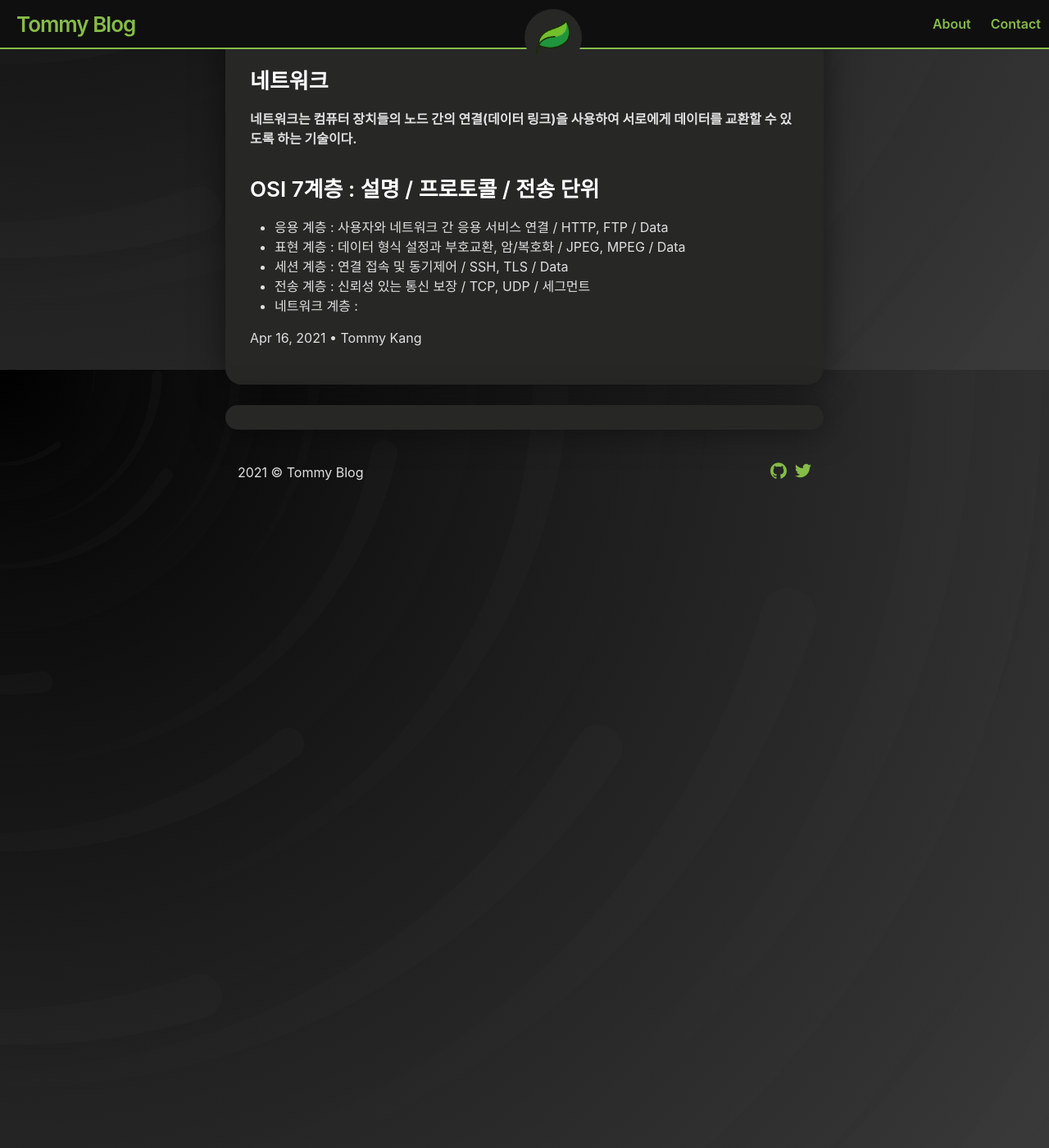
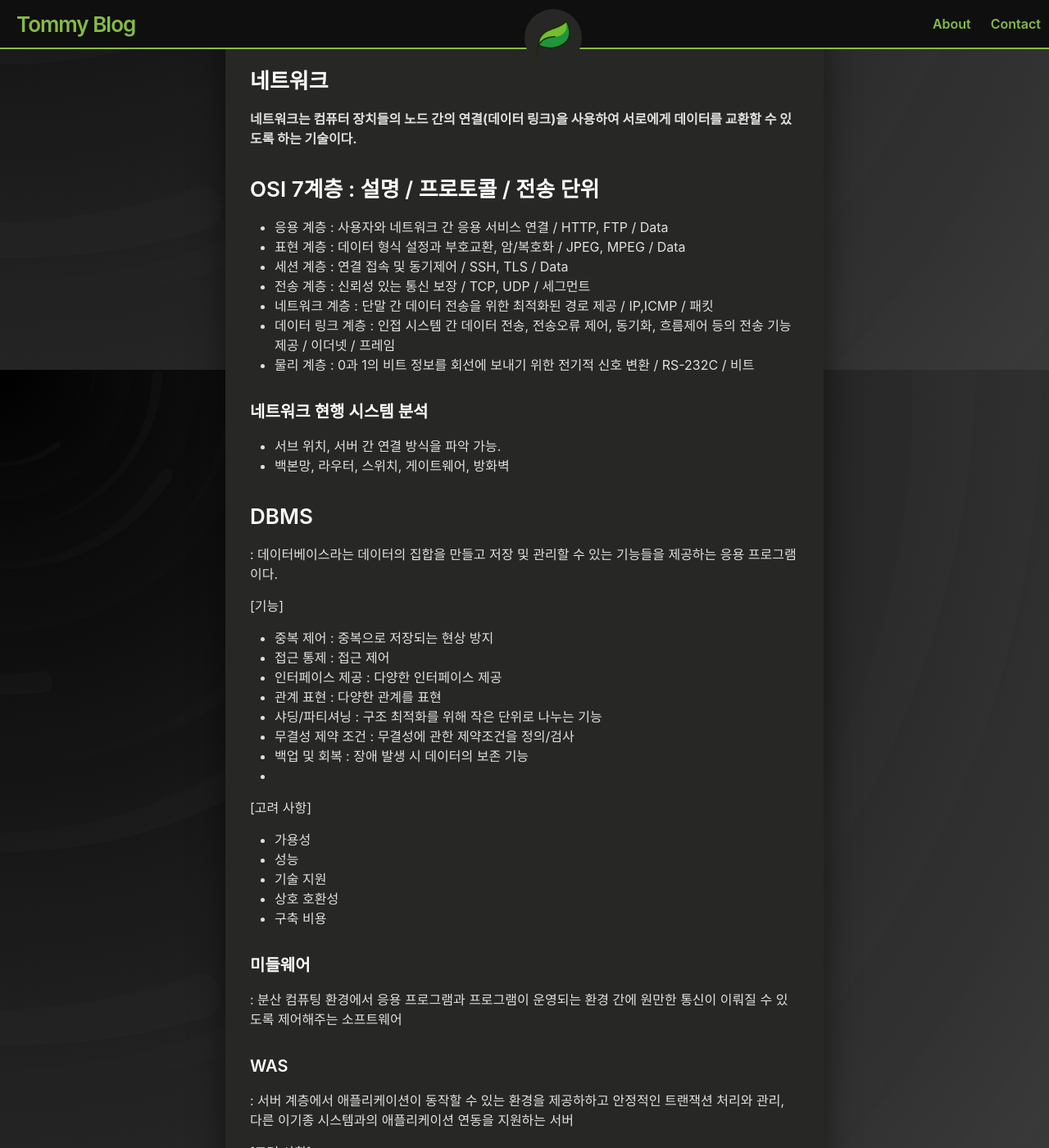
Before and after one commit to ainochi-kor/ainochi-kor.github.io, a Jekyll site: the page built from _posts/2021-04-16-개발 기술 환경 정의.md, in a window 1280 px wide and 1400 px high, scrolled down 509 px. Shown: the whole window at 82% size. Built offline with Jekyll 4.4.1, drawn with Linux system fonts in a browser that asks for light colours; a script that is not in the unit is left out; some of the changed text lies outside the part shown.

Commit message:
개발 기술 환경 정의

```diff
--- a/_posts/2021-04-16-개발 기술 환경 정의.md
+++ b/_posts/2021-04-16-개발 기술 환경 정의.md
@@ -23,4 +23,51 @@ title: 개발 기술 환경 정의
 - 표현 계층 : 데이터 형식 설정과 부호교환, 암/복호화 / JPEG, MPEG / Data
 - 세션 계층 : 연결 접속 및 동기제어 / SSH, TLS / Data
 - 전송 계층 : 신뢰성 있는 통신 보장 / TCP, UDP / 세그먼트
-- 네트워크 계층 :
+- 네트워크 계층 : 단말 간 데이터 전송을 위한 최적화된 경로 제공 / IP,ICMP / 패킷
+- 데이터 링크 계층 : 인접 시스템 간 데이터 전송, 전송오류 제어, 동기화, 흐름제어 등의 전송 기능 제공 / 이더넷 / 프레임
+- 물리 계층 : 0과 1의 비트 정보를 회선에 보내기 위한 전기적 신호 변환 / RS-232C / 비트
+
+#### 네트워크 현행 시스템 분석
+- 서브 위치, 서버 간 연결 방식을 파악 가능.
+- 백본망, 라우터, 스위치, 게이트웨어, 방화벽
+
+### DBMS
+: 데이터베이스라는 데이터의 집합을 만들고 저장 및 관리할 수 있는 기능들을 제공하는 응용 프로그램이다.
+
+[기능]
+- 중복 제어 : 중복으로 저장되는 현상 방지
+- 접근 통제 : 접근 제어
+- 인터페이스 제공 : 다양한 인터페이스 제공
+- 관계 표현 : 다양한 관계를 표현
+- 샤딩/파티셔닝 : 구조 최적화를 위해 작은 단위로 나누는 기능
+- 무결성 제약 조건 : 무결성에 관한 제약조건을 정의/검사
+- 백업 및 회복 : 장애 발생 시 데이터의 보존 기능
+-
+
+[고려 사항]
+- 가용성
+- 성능
+- 기술 지원
+- 상호 호환성
+- 구축 비용
+
+
+#### 미들웨어
+: 분산 컴퓨팅 환경에서 응용 프로그램과 프로그램이 운영되는 환경 간에 원만한 통신이 이뤄질 수 있도록 제어해주는 소프트웨어
+
+#### WAS
+: 서버 계층에서 애플리케이션이 동작할 수 있는 환경을 제공하하고 안정적인 트랜잭션 처리와 관리, 다른 이기종 시스템과의 애플리케이션 연동을 지원하는 서버
+
+[고려 사항]
+- 가용성
+- 성능
+- 기술 지원
+- 구축 비용
+
+### 오픈 소스
+: 원시 소스 코드를 누구나 열람할 수 있도록 한 오픈 소스 라이선스를 만족하는 소프트웨어.
+
+[고려 사항]
+- 라이선스의 종류
+- 사용자의 수
+- 기술의 지속 가능성
```
